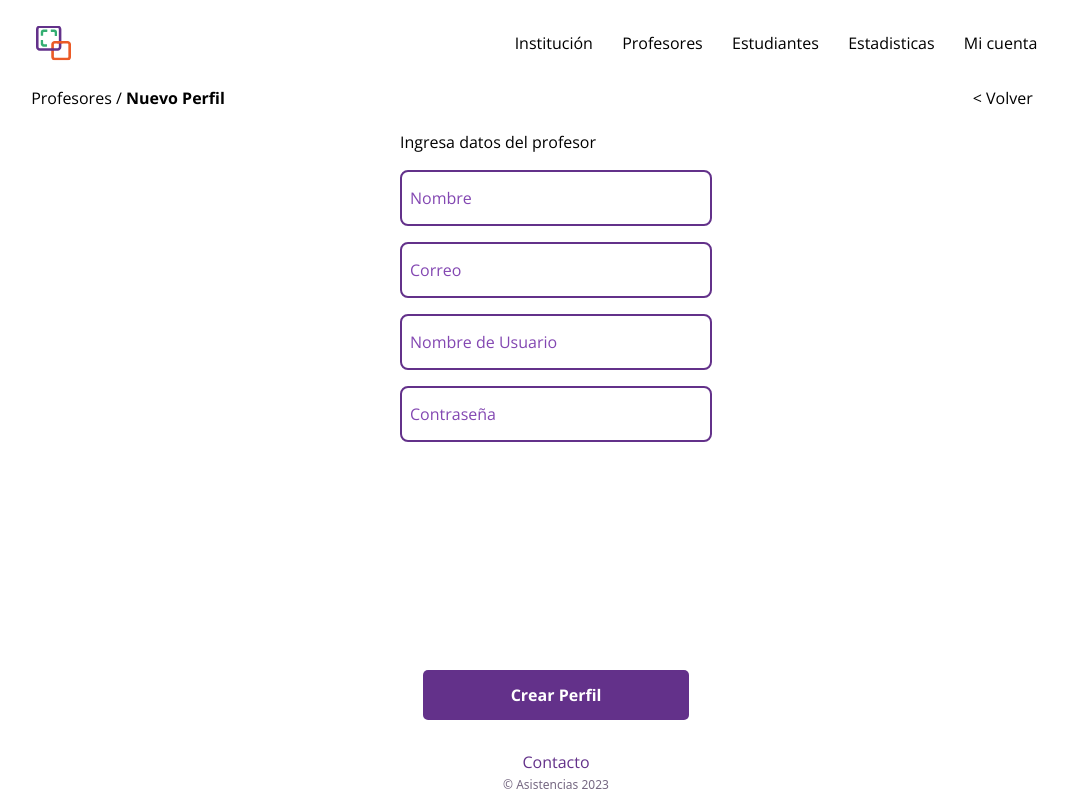
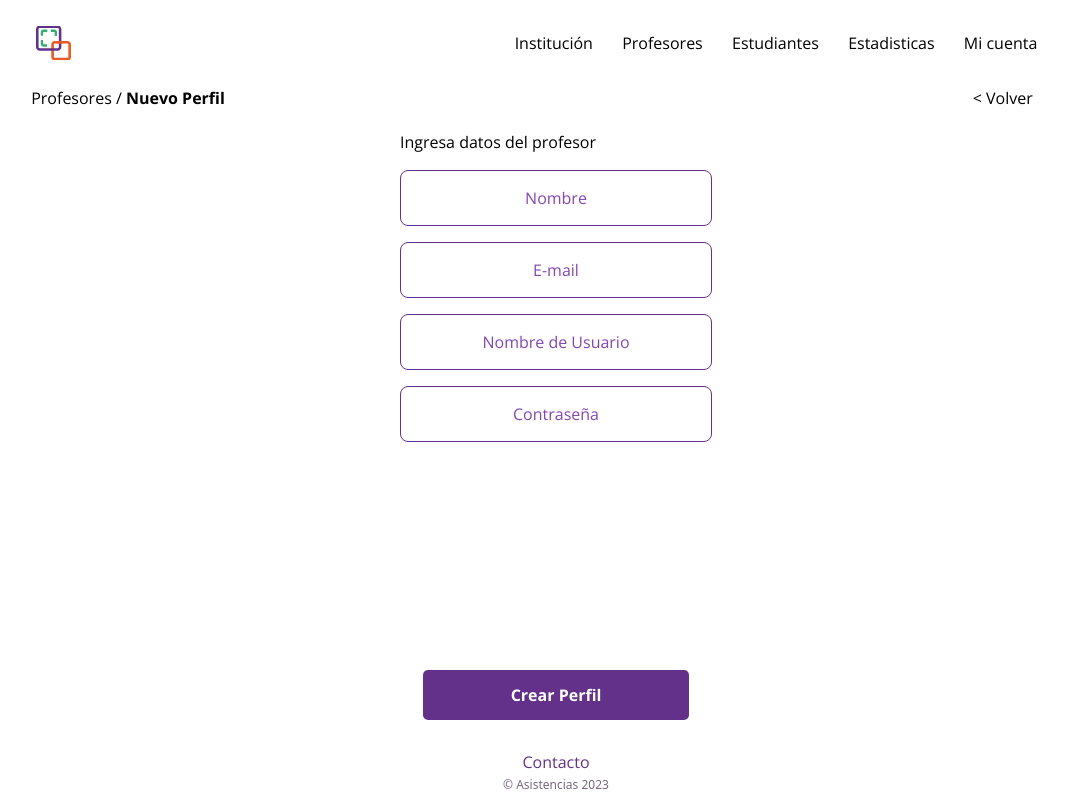
Before and after one commit to sync-ideas/project-frontend, a Next.js app: page /nuevo-profesor in a window 1280 px wide. Shown: the whole page, without its empty margins (84-1152 px from the left). Built offline with nearby package versions, Linux system fonts and the light colour scheme.

Commit message:
feat: :sparkles: add react-hook-form
Add react-hook-form components in the form. create custom input for new professor

```diff
--- a/package.json
+++ b/package.json
@@ -19,6 +19,7 @@
     "postcss": "8.4.29",
     "react": "18.2.0",
     "react-dom": "18.2.0",
+    "react-hook-form": "^7.48.2",
     "tailwindcss": "3.3.3",
     "typescript": "5.2.2"
   }
--- /dev/null
+++ b/src/app/components/InputProfesor.tsx
@@ -0,0 +1,37 @@
+"use client";
+import React, { useState } from "react";
+import eyeOpen from "../../../public/assets/images/eyeOpen.svg";
+import eyeClose from "../../../public/assets/images/eyeClose.svg";
+import Image from "next/image";
+
+interface InputProfesorProps {
+  id: string;
+
+  placeholder: string;
+  field: {
+    onChange: (value: React.ChangeEvent<HTMLInputElement>) => void;
+    value: string;
+  };
+  type?: string;
+}
+
+const InputProfesor: React.FC<InputProfesorProps> = ({
+  id,
+  placeholder,
+  field,
+  type,
+}) => {
+  return (
+    <div className="flex flex-col">
+      <input
+        {...field}
+        id={id}
+        className="px-2 py-2 h-14 w-full text-center text-[#362B3E] hover:text-purple-950 placeholder:text-purple-hover border-[1px] border-purple rounded-lg font-normal focus:outline-purple"
+        placeholder={placeholder}
+        type={type}
+      />
+    </div>
+  );
+};
+
+export default InputProfesor;
--- a/src/app/components/ProfForm.tsx
+++ b/src/app/components/ProfForm.tsx
@@ -1,18 +1,80 @@
+"use client";
 import React from "react";
-import CustomInput from "./input";
 import Button from "./button";
+import { useForm, Controller } from "react-hook-form";
+import InputProfesor from "./InputProfesor";
+
+interface FormData {
+  name: string;
+  mail: string;
+  username: string;
+  password: string;
+}
 
 const ProfForm = () => {
+  const { control, handleSubmit } = useForm<FormData>();
+
+  const submitForm = (formData: FormData) => {
+    console.log(formData);
+  };
+
   return (
-    <form className="my-5 flex relative flex-col gap-4 h-[75%] w-full items-center md:mx-auto xl:w-[312px]">
+    <form
+      onSubmit={handleSubmit(submitForm)}
+      className="my-5 flex relative flex-col gap-4 h-[75%] w-full items-center md:mx-auto xl:w-[312px]"
+    >
       <h3 className="text-left w-[85%] md:text-center xl:text-left xl:w-[100%]">
         Ingresa datos del profesor
       </h3>
       <div className="flex flex-col gap-4 w-[85%] md:w-[50%] md:mx-auto xl:w-full">
-        <CustomInput type="text" value="" placeholder="Nombre" />
-        <CustomInput type="text" value="" placeholder="Correo" />
-        <CustomInput type="text" value="" placeholder="Nombre de Usuario" />
-        <CustomInput type="text" value="" placeholder="Contraseña" />
+        <Controller
+          name="name"
+          control={control}
+          render={({ field }) => (
+            <InputProfesor
+              field={field}
+              placeholder="Nombre"
+              type="text"
+              id="name"
+            />
+          )}
+        />
+        <Controller
+          name="mail"
+          control={control}
+          render={({ field }) => (
+            <InputProfesor
+              field={field}
+              placeholder="E-mail"
+              type="email"
+              id="email"
+            />
+          )}
+        />
+        <Controller
+          name="username"
+          control={control}
+          render={({ field }) => (
+            <InputProfesor
+              field={field}
+              placeholder="Nombre de Usuario"
+              type="text"
+              id="username"
+            />
+          )}
+        />
+        <Controller
+          name="password"
+          control={control}
+          render={({ field }) => (
+            <InputProfesor
+              field={field}
+              placeholder="Contraseña"
+              type="password"
+              id="pass"
+            />
+          )}
+        />
       </div>
       <div className="absolute bottom-0 w-[85%] xl:self-center">
         <Button text="Crear Perfil" isCompleted />
```
Also changed, not shown: 1 other file (tests, documents, lock files or other folders).
